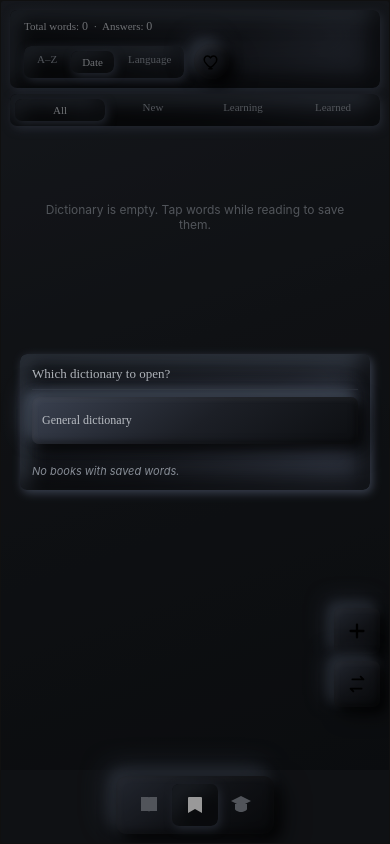
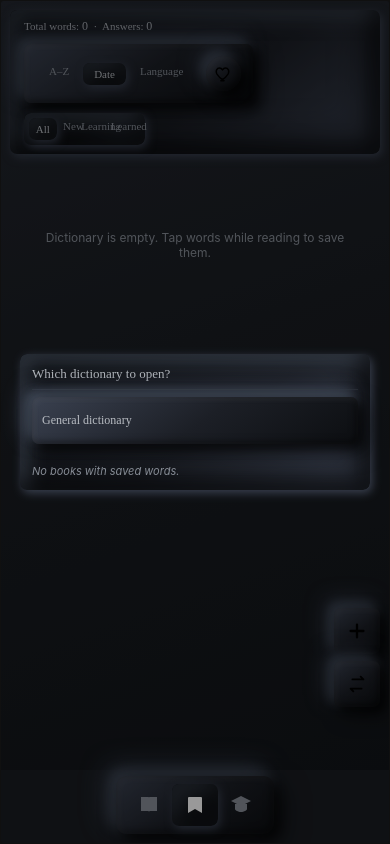
Before and after one commit to 402035zombie-a11y/sapphire, a React Native app: screen /Dictionary in a window 390 px wide. Built offline with nearby package versions, Linux system fonts and the light colour scheme; what react-native-worklets would draw is missing.

Commit message:
Dictionary: merge status/book/level filter bars into one neuRaised block (inner segments unchanged)

```diff
--- a/screens/DictionaryScreen.tsx
+++ b/screens/DictionaryScreen.tsx
@@ -243,7 +243,8 @@ export default function DictionaryScreen() {
             return sum + (tp?.correctCount ?? 0) + (tp?.wrongCount ?? 0);
           }, 0)}</Text>
         </Text>
-        <View style={{ flexDirection: 'row', alignItems: 'center', gap: a.tiny ? 6 : 10 }}>
+        <View style={[styles.filterBlock, neuRaised(theme, a.radius)]}>
+      <View style={{ flexDirection: 'row', alignItems: 'center', gap: a.tiny ? 6 : 10 }}>
           <View style={styles.sortBar}>
             {sortOptions.map((o) => {
               const active = sortBy === o.id;
@@ -263,7 +264,7 @@ export default function DictionaryScreen() {
       </View>
 
       {source?.type === 'book' ? (
-        <View style={[styles.bookBar, neuInset(theme, a.radius)]}>
+        <View style={styles.bookBar}>
           <TouchableOpacity
             style={[styles.bookChip, selectedBookId === null && { backgroundColor: theme.primary }]}
             onPress={() => setSource({ type: 'book', bookId: selectedBookId! })}
@@ -278,7 +279,7 @@ export default function DictionaryScreen() {
           </TouchableOpacity>
         </View>
       ) : source?.type === 'general' ? (
-        <View style={[styles.bookBar, neuInset(theme, a.radius)]}>
+        <View style={styles.bookBar}>
           <TouchableOpacity
             style={[styles.bookChip, { backgroundColor: theme.primary }]}
             onPress={() => setSource({ type: 'book', bookId: selectedBookId! })}
@@ -289,7 +290,7 @@ export default function DictionaryScreen() {
       ) : null}
 
       {source?.type === 'book' && (
-        <View style={[styles.bookBar, neuInset(theme, a.radius)]}>
+        <View style={styles.bookBar}>
           {bookSources.map((b) => (
             <TouchableOpacity
               key={b.id}
@@ -317,6 +318,7 @@ export default function DictionaryScreen() {
             </TouchableOpacity>
           );
         })}
+      </View>
       </View>
 
       <FlatList
@@ -587,10 +589,12 @@ function makeStyles(a: ReturnType<typeof useAdaptive>, theme: ReturnType<typeof
     counterRow: { flexDirection: 'row', alignItems: 'center', justifyContent: 'space-between', marginBottom: a.tiny ? 4 : 6, gap: a.tiny ? 6 : 10, flexWrap: 'wrap', paddingVertical: a.tiny ? 6 : 9, paddingHorizontal: a.tiny ? 10 : 14 },
     counterText: { fontSize: a.small_fs, fontFamily: FONTS.bold },
     counterNum: { fontSize: a.body },
-    sortBar: { ...neuInset(theme, a.radius), flexDirection: 'row', borderRadius: a.radius, padding: 2, flexWrap: 'wrap' },
+    // Единый объёмный блок: три фильтр-бара (статус/книга/уровень) слиты в один raised-блок
+    filterBlock: { padding: a.tiny ? 8 : 12, borderRadius: a.radius, gap: a.tiny ? 8 : 12 },
+    sortBar: { flexDirection: 'row', borderRadius: a.radius, padding: 2, flexWrap: 'wrap' },
     sortTab: { paddingVertical: a.tiny ? 3 : 5, paddingHorizontal: a.tiny ? 7 : 11, borderRadius: Math.max(4, a.radius - 4) },
     sortTabText: { fontSize: a.fs(12), fontFamily: FONTS.bold },
-    levelBar: { ...neuInset(theme, a.radius), flexDirection: 'row', borderRadius: a.radius, padding: 2, marginBottom: a.tiny ? 4 : 6 },
+    levelBar: { flexDirection: 'row', borderRadius: a.radius, padding: 2 },
     levelTab: { flex: 1, paddingVertical: a.tiny ? 3 : 5, borderRadius: Math.max(4, a.radius - 4), alignItems: 'center' },
     levelTabText: { fontSize: a.fs(12), fontFamily: FONTS.bold },
     viewBar: { ...neuInset(theme, a.radius), flexDirection: 'row', borderRadius: a.radius, padding: 2, marginBottom: a.gap },
```
